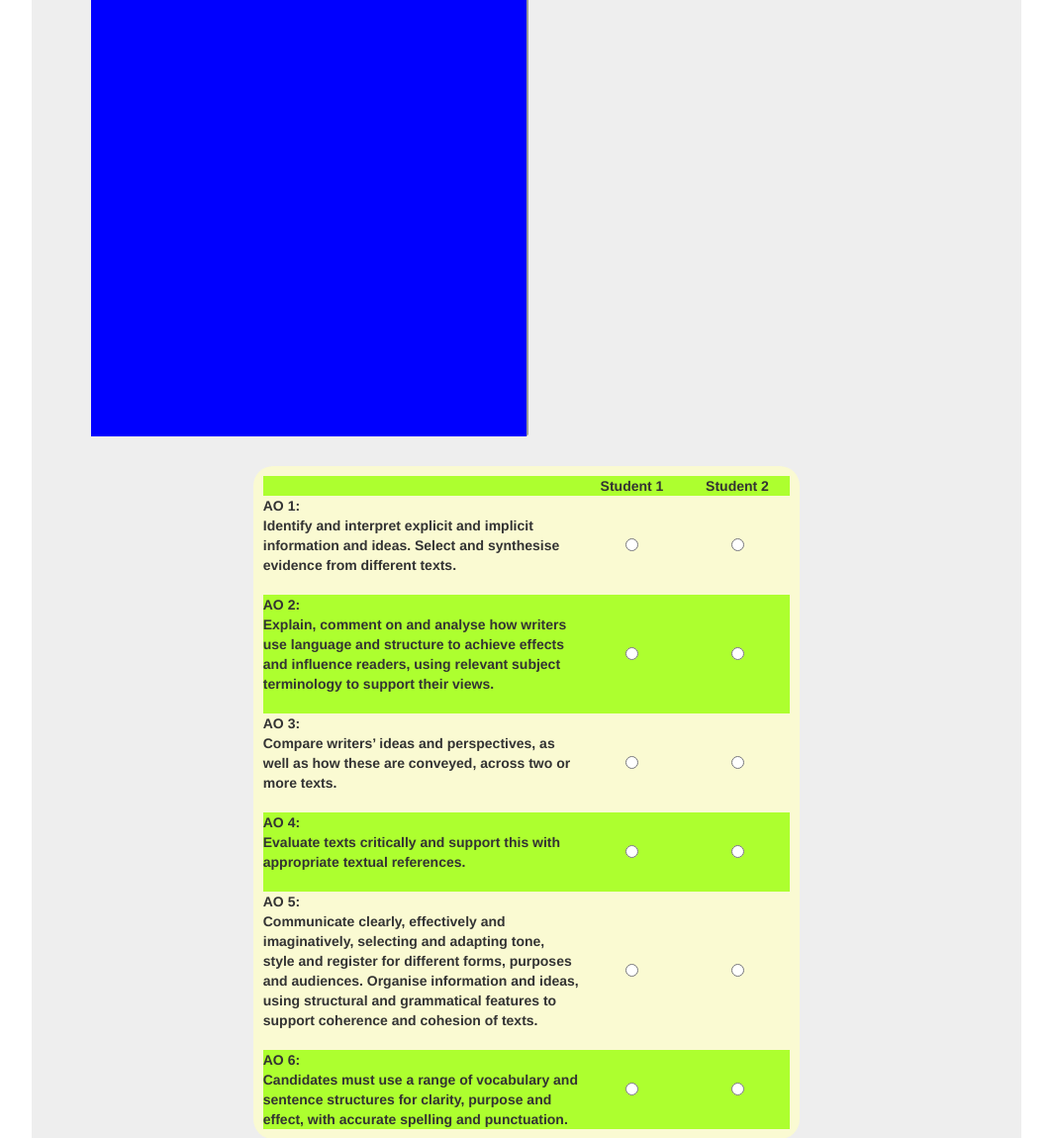
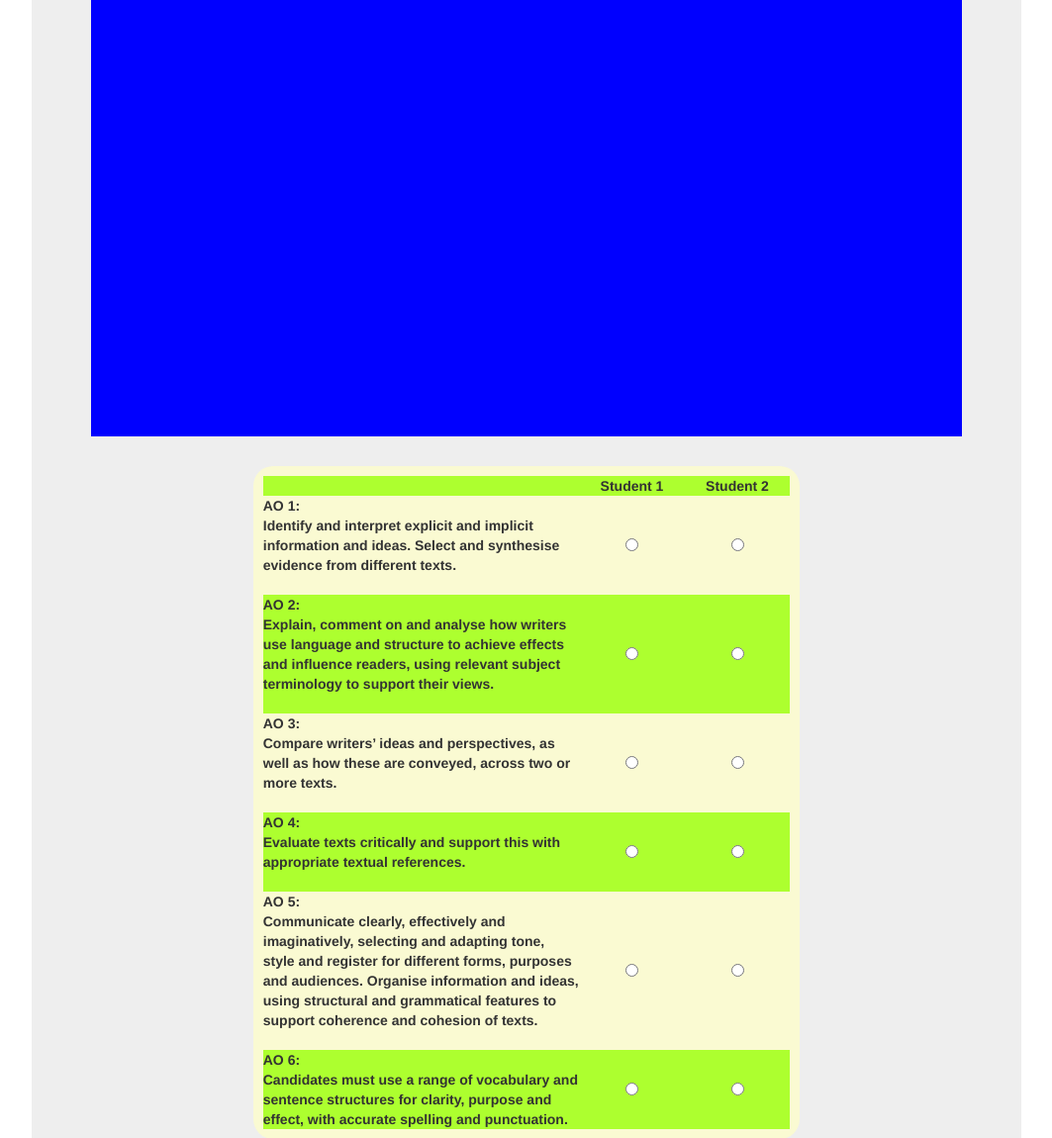
Before and after one commit to codingWithAndy/Flask-Example, a Flask app: page /compare/ in a window 1280 px wide. Shown: the part 604-1754 px from the top of the page at 99% size, without its empty margins (108-1171 px from the left). Run offline with Flask 2, Linux system fonts and the light colour scheme; the visitor is signed in with stand-in values (Sample User, id 1); some libraries are stand-ins or nearby versions.

Commit message:
image tweaks

```diff
--- a/templates/compare.html
+++ b/templates/compare.html
@@ -29,7 +29,7 @@
                                 <input type="submit" value="next" id="1up"/>
                             </form>-->
 
-                            <div id="myDiv" class="col-lg-6 img-wrapper ">
+                            <div id="tweet_1" class="col-lg-6 img-wrapper ">
                                 <img src="https://www.billhartzer.com/wp-content/uploads/2018/04/Screenshot-2018-4-13-Bill-Hartzer-Bill-Hartzer-shared-Omar-Hfs-post-.png" width="100%">
                             </div>
 
@@ -37,14 +37,18 @@
                                 <p>
                                     Frames are not supported by your browser.
                                 </p>
-                            </iframe>-->
+                            </iframe>
 
 
 
 
                             <iframe class="col-lg-6" src={{ tweet2 }} id='tweet_2' title="W3Schools Free Online Web Tutorials">
                                 <p class="tweet_text">{{ tweet2 }}</p>
-                            </iframe>
+                            </iframe>-->
+
+                            <div id="tweet_2" class="col-lg-6 img-wrapper ">
+                                <img src="https://www.billhartzer.com/wp-content/uploads/2018/04/Screenshot-2018-4-13-Bill-Hartzer-Bill-Hartzer-shared-Omar-Hfs-post-.png" width="100%">
+                            </div>
 
 
                             <!--<input type="radio" id="tweet2" name="radio" value="{{tweet2_id}}">
@@ -230,7 +234,7 @@ function getData(e) {
 //    });
 //}
 
-var d = $('#myDiv');
+var d = $('#tweet_1');
 //d.scrollTop(d.prop("scrollHeight"));
 
 </script>
```
